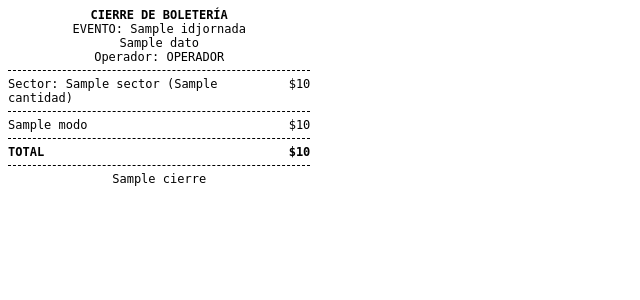
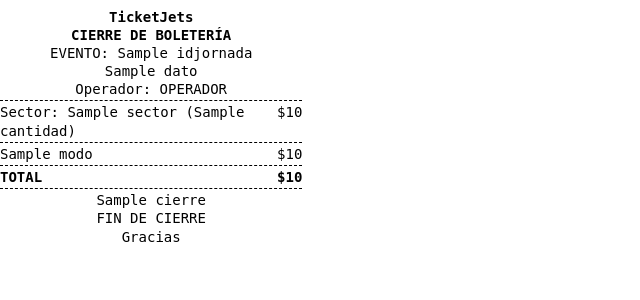
Before and after one commit to killerchipy723/inclub, a Flask app: template templates/ticket_cierre_boleteria.html in a window 1280 px wide. Shown: the top 300 px of the page, without its empty margins (0-640 px from the left). Run offline with Flask 3, Linux system fonts and the light colour scheme; a user stored in the database is signed in; the template is opened without the code that fills it: most values are stand-ins (such as "Sample title", 1, 10 or a date in 2020).

Commit message:
OKK TICKETS FORMATC

```diff
--- a/templates/ticket_cierre_boleteria.html
+++ b/templates/ticket_cierre_boleteria.html
@@ -5,18 +5,83 @@
 <title>Cierre Boletería</title>
 
 <style>
+/* ===== CONFIGURACIÓN DE PÁGINA ===== */
+@page {
+  size: 80mm auto;  /* 80mm ancho, altura automática */
+  margin: 0;        /* elimina márgenes de impresora */
+}
+
+/* ===== ESTILO GENERAL DEL TICKET ===== */
 body {
+  width: 80mm;
+  margin: 0;
+  padding: 2mm 0;   /* pequeño padding superior e inferior */
   font-family: monospace;
-  width: 80mm;
-  font-size: 12px;
+  font-size: 14px;  /* tamaño legible en impresora térmica */
+  line-height: 1.3; /* separación entre líneas */
+  color: #000;
 }
-.center { text-align: center; }
-.line { border-top: 1px dashed #000; margin: 6px 0; }
-.row { display: flex; justify-content: space-between; }
+
+/* ===== CENTRADO Y NEGRITA ===== */
+.center {
+  text-align: center;
+}
+
+.right {
+  text-align: right;
+}
+
+.bold {
+  font-weight: bold;
+}
+
+/* ===== LÍNEAS SEPARADORAS ===== */
+.line, hr {
+  border: 0;
+  border-top: 1px dashed #000;
+  margin: 2px 0;
+  padding: 0;
+}
+
+/* ===== FILAS FLEXIBLES ===== */
+.row {
+  display: flex;
+  justify-content: space-between;
+}
+
+/* ===== TABLAS ===== */
+table {
+  width: 100%;
+  border-collapse: collapse;
+  margin: 0;
+  padding: 0;
+}
+
+td {
+  padding: 0;
+  font-size: 14px;
+}
+
+/* ===== ESTILOS MEDIA PRINT ===== */
+@media print {
+  html, body {
+    width: 80mm;
+    height: auto;
+    margin: 0;
+    padding: 0;
+  }
+
+  /* Evitar cabeceras y pies de página automáticos del navegador */
+  @page {
+    margin: 0;
+  }
+}
 </style>
+
 </head>
 
 <body onload="window.print()">
+<div class="center bold" style="font-size:14px;">TicketJets</div>
 
 <div class="center">
   <strong>CIERRE DE BOLETERÍA</strong><br>
@@ -55,6 +120,10 @@ body {
 <div class="center">
   {{ datos.cierre }}
 </div>
+<div class="center" style="font-size:14px;">
+  FIN DE CIERRE<br>
+  Gracias
+</div>
 
 </body>
 </html>
```
